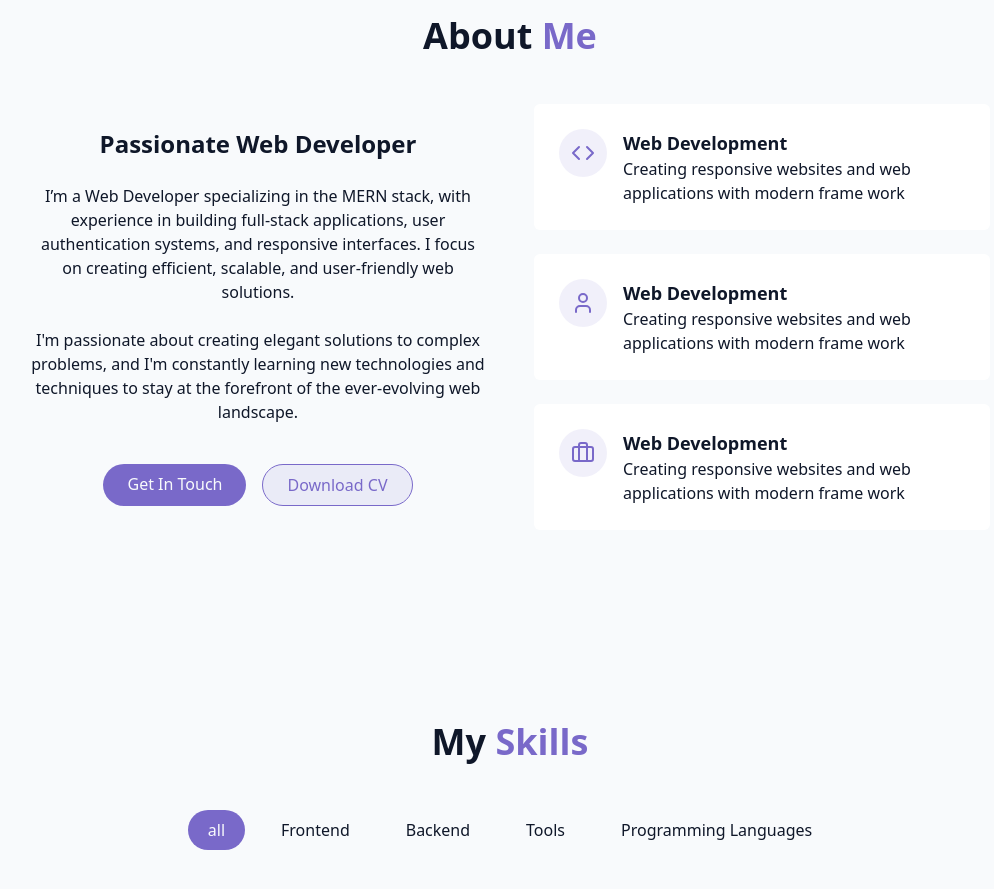
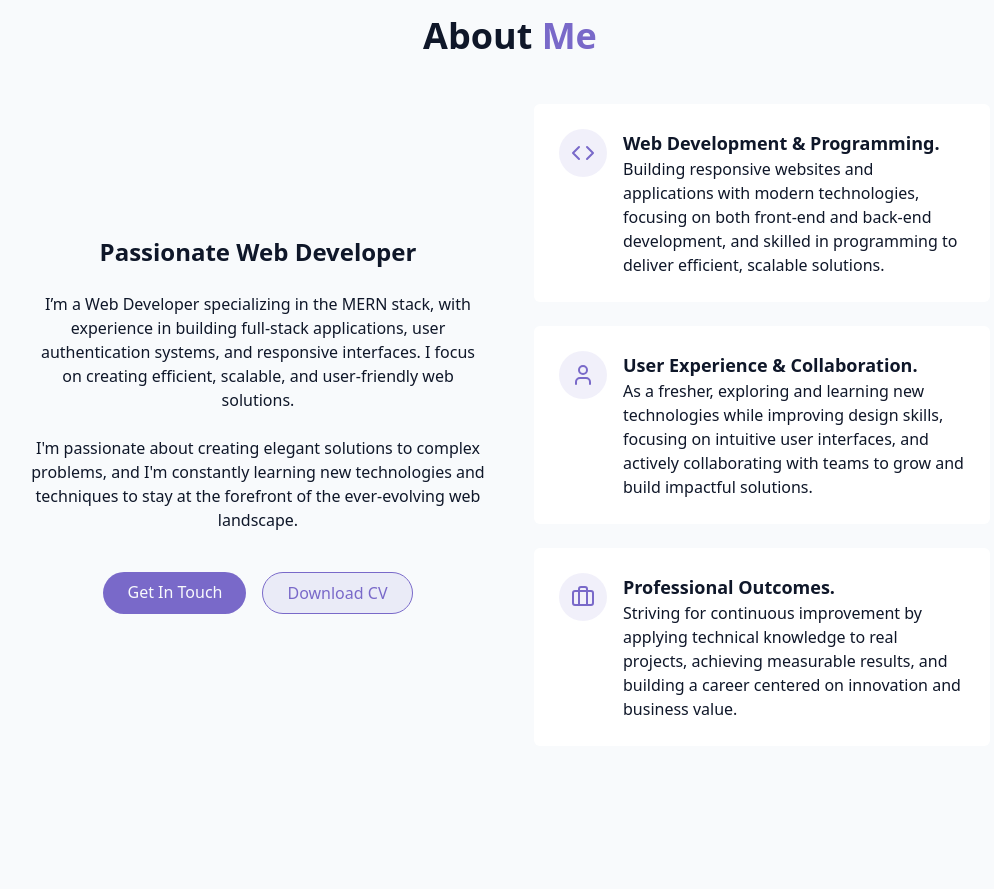
Before and after one commit to Dilju/Personal-portfolio, a React (Vite) app: page / in a window 1280 px wide. Shown: the part 880-1769 px from the top of the page, without its empty margins (130-1124 px from the left). Built offline with nearby package versions, Linux system fonts and the light colour scheme.

Commit message:
changes in about section

```diff
--- a/src/components/AboutSection.jsx
+++ b/src/components/AboutSection.jsx
@@ -26,11 +26,15 @@ export const AboutSection = () => {
             </p>
 
             <div className="flex flex-col sm:flex-row gap-4 pt-4 justify-center">
-                    <a href="#contact" className="cosmic-button">Get In Touch</a>
+              <a href="#contact" className="cosmic-button">
+                Get In Touch
+              </a>
               <a
                 href="#contact"
                 className="px-6 py-2 rounded-full border border-primary text-primary hover: bg-primary/10 transition-colors duration-300"
-                    >Download CV</a>
+              >
+                Download CV
+              </a>
             </div>
           </div>
 
@@ -38,12 +42,15 @@ export const AboutSection = () => {
             <div className="gradient-border p-6 card-hover">
               <div className="flex items-start gap-4">
                 <div className="p-3 rounded-full bg-primary/10">
-                            <Code className="h-6 w-6 text-primary"/>
+                  <Code className="h-6 w-6 text-primary" />
                 </div>
                 <div className="text-left">
-                            <h4 className="font-semibold text-lg"> Web Development</h4>
+                  <h4 className="font-semibold text-lg"> Web Development & Programming.</h4>
                   <p>
-                                Creating responsive websites and web applications with modern frame work
+                    Building responsive websites and applications with modern
+                    technologies, focusing on both front-end and back-end
+                    development, and skilled in programming to deliver
+                    efficient, scalable solutions.
                   </p>
                 </div>
               </div>
@@ -51,12 +58,18 @@ export const AboutSection = () => {
             <div className="gradient-border p-6 card-hover">
               <div className="flex items-start gap-4">
                 <div className="p-3 rounded-full bg-primary/10">
-                            <User className="h-6 w-6 text-primary"/>
+                  <User className="h-6 w-6 text-primary" />
                 </div>
                 <div className="text-left">
-                            <h4 className="font-semibold text-lg"> Web Development</h4>
+                  <h4 className="font-semibold text-lg">
+                    {" "}
+                    User Experience & Collaboration.
+                  </h4>
                   <p>
-                                Creating responsive websites and web applications with modern frame work
+                    As a fresher, exploring and learning new technologies while
+                    improving design skills, focusing on intuitive user
+                    interfaces, and actively collaborating with teams to grow
+                    and build impactful solutions.
                   </p>
                 </div>
               </div>
@@ -64,17 +77,22 @@ export const AboutSection = () => {
             <div className="gradient-border p-6 card-hover">
               <div className="flex items-start gap-4">
                 <div className="p-3 rounded-full bg-primary/10">
-                            <Briefcase className="h-6 w-6 text-primary"/>
+                  <Briefcase className="h-6 w-6 text-primary" />
                 </div>
                 <div className="text-left">
-                            <h4 className="font-semibold text-lg"> Web Development</h4>
+                  <h4 className="font-semibold text-lg">
+                    {" "}
+                    Professional Outcomes.
+                  </h4>
                   <p>
-                                Creating responsive websites and web applications with modern frame work
+                    Striving for continuous improvement by applying technical
+                    knowledge to real projects, achieving measurable results,
+                    and building a career centered on innovation and business
+                    value.
                   </p>
                 </div>
               </div>
             </div>
-
           </div>
         </div>
       </div>
```
Lines whose indentation alone changed are shown as unchanged.
